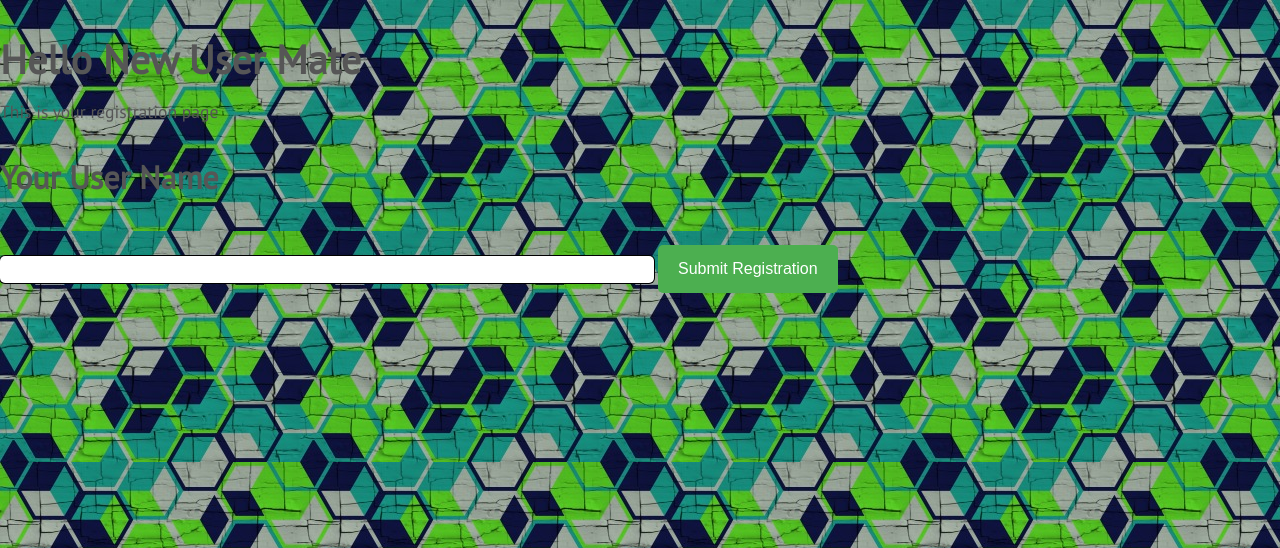
After one commit to AndrasKovacs84/mittuDOMAIN-AskMate_project_sql, a Flask app: page /registration in a window 1280 px wide. The commit adds this page. Shown: the top 548 px of the page. Run offline with Flask 2, Linux system fonts and the light colour scheme.

Commit message:
registration page, with queries, render function and initialization

```diff
--- a/main.py
+++ b/main.py
@@ -1,6 +1,7 @@
 import select_queries
 import delete_queries
 import insert_queries
+import user_queries
 import helper
 from flask import Flask, render_template, request, url_for, redirect
 from datetime import datetime
@@ -168,5 +169,30 @@ def insert_answer_comment(answer_id):
     return redirect('/question/' + str(answer['question_id']))
 
 
+@app.route('/registration', methods=['GET'])
+def new_user_form():
+    """ We arrive here from the index.html "Registration" button.
+    Displays an empty user form.
+    """
+    form_action = '/registration/new_user'
+    button_caption = 'Submit Registration'
+    return render_template('user_form.html',
+                           form_action=form_action,
+                           button_caption=button_caption
+                           )
+
+
+@app.route('/registration/new_user', methods=['POST'])
+def insert_user():
+    """ We arrive here from the user_form.html "Submit Registration" button.
+    Inicializing user data, end returning to index page. (In future to user page.)
+    """
+    print(request.form)
+    user = helper.init_user_values(request.form)
+    user_queries.sql_insert_user(user)
+    # user_mate = user_queries.sql_select_user(answer_id)
+    return redirect('/')
+
+
 if __name__ == '__main__':
     app.run(debug=True)
--- a/templates/list.html
+++ b/templates/list.html
@@ -8,6 +8,7 @@
 <body>
     <div class="heading">
         <h2>AskMate</h2>
+        <button name="new_user_name" onclick="location.href='/registration'" type="button">Registration</button>
     </div>
     <div class="list_body">
         <button name="new_question" onclick="location.href='/question/new'" type="button">Ask a question</button>
--- /dev/null
+++ b/templates/user_form.html
@@ -0,0 +1,19 @@
+<!DOCTYPE html>
+<html>
+<head>
+    <link rel="stylesheet" type="text/css" href="{{ url_for('static', filename='style.css') }}">
+    <link href="https://fonts.googleapis.com/css?family=PT+Sans" rel="stylesheet">
+    <title>User Registration</title>
+</head>
+<body>
+    <div class="user_name">
+        <h2>Hello New User Mate</h2>
+        <p>This is your registration page</p>
+        <h3>Your User Name</h3>
+        <form action="{{ form_action }}" method="POST">
+            <input type=text name=new_user_name>
+            <input type="submit" value="{{ button_caption }}"  name="button" align="center"/>
+        </form>
+    </div>
+</body>
+</html>
```
Also changed, not shown: helper.py (+12 -0 lines), user_queries.py (added, +11 -0 lines).
